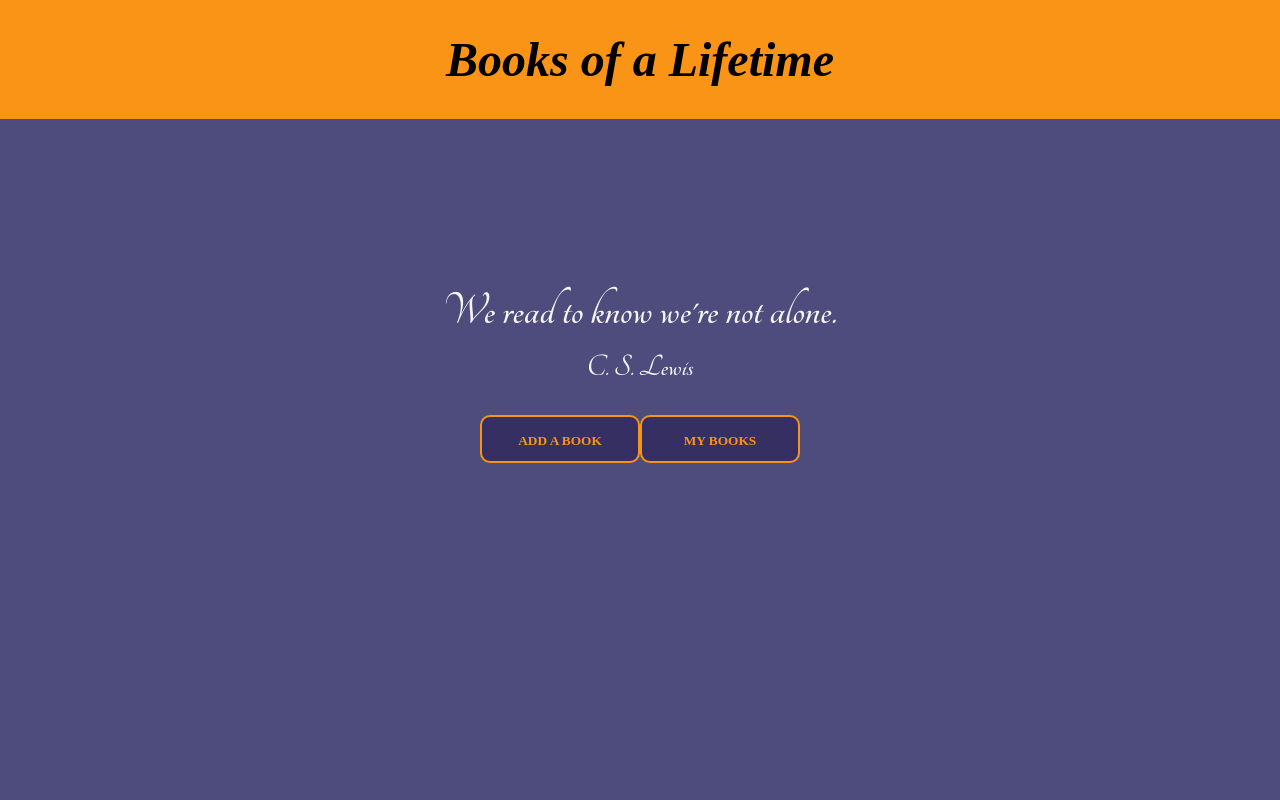
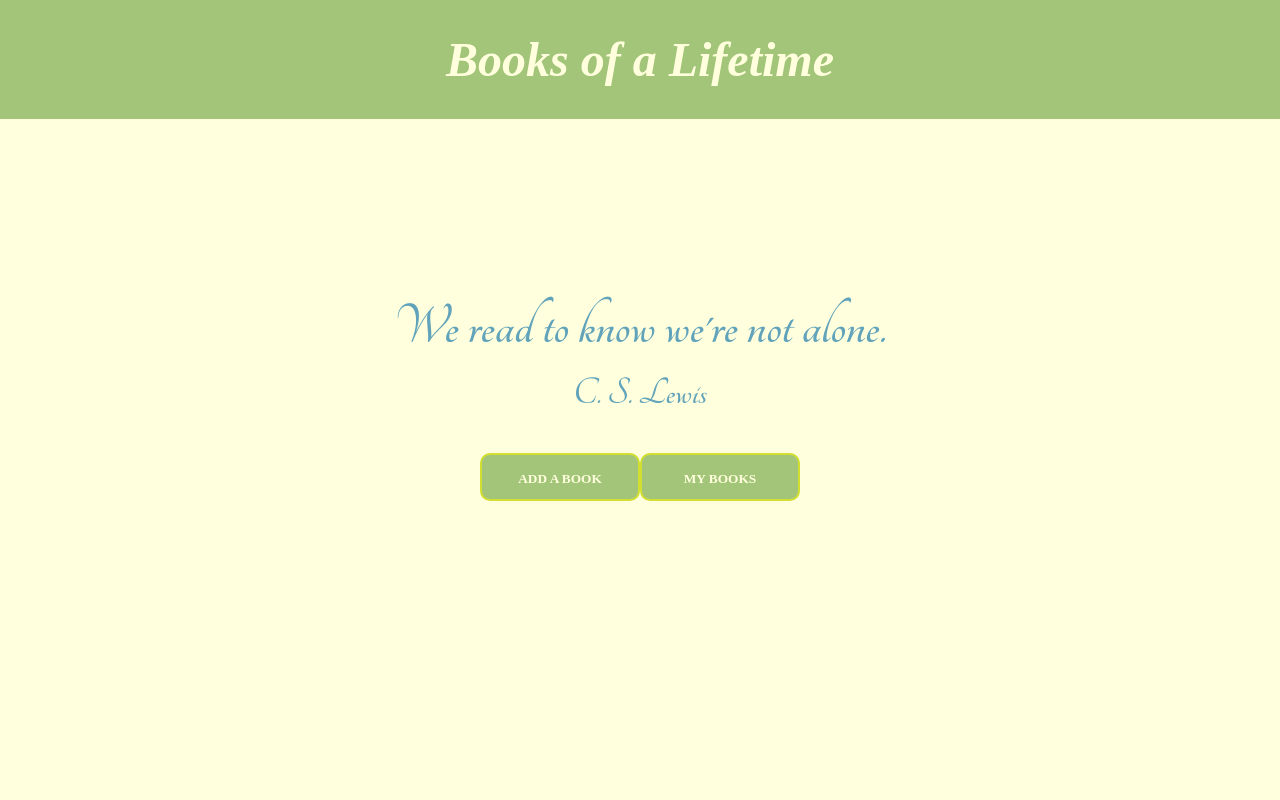
Before and after one commit to gabriele-andolina/book-organiser, a React (Create React App) app: page / in a window 1280 px wide. Shown: the top 800 px of the page. Built offline with nearby package versions, Linux system fonts and the light colour scheme; a web font is replaced by a local one.

Commit message:
Style: Changed color palette

```diff
--- a/src/App.js
+++ b/src/App.js
@@ -56,7 +56,7 @@ function Main() {
     return (
         <div className="main-page">
             {quoteIsActive && <Quote />}
-            <div className="main-page-btns">
+            <div className="main-page-buttons">
                 {addBooksBtnIsActive && (
                     <Button onClick={handleAddBooks}>Add a book</Button>
                 )}
--- a/src/style.css
+++ b/src/style.css
@@ -13,14 +13,15 @@ body {
     font-family: "Brygada 1918", "Times New Roman", sans-serif;
     font-size: 1.5rem;
     font-style: italic;
-    background-color: #f99417;
+    background-color: #a2c579;
+    color: #ffffdd;
     width: 100vw;
 }
 
 .main-page {
-    background-color: #4d4c7d;
+    background-color: #ffffdd;
     width: 100vw;
-    height: 100vh;
+    height: 110vh;
     display: flex;
     flex-direction: column;
     justify-content: first baseline;
@@ -33,8 +34,9 @@ body {
     align-items: center;
     margin-top: 8rem;
     font-family: "Tangerine", "Times New Roman", sans-serif;
-    font-size: 2rem;
-    color: #f5f5f5;
+    font-size: 2.5rem;
+    /* font-weight: 800; */
+    color: #61a3ba;
 }
 
 .quote {
@@ -46,29 +48,24 @@ body {
 }
 
 button {
-    background-color: #363062;
-    color: #f99417;
+    background-color: #a2c579;
+    color: #ffffdd;
     width: 10rem;
     height: 3rem;
     padding: 1rem;
-    border: 2px solid #f99417;
+    border: 2px solid #d2de32;
     border-radius: 10px;
-    /* box-shadow: 0px 3px 3px 0 #f99417; */
     font-family: "Brygada 1918";
     font-weight: 700;
     text-transform: uppercase;
 }
 
 button:hover {
-    /* width: 11rem;
-    height: 4rem; */
-    background-color: #f99417;
-    color: #363062;
-    /* box-shadow: 0px 3px 3px 0 #363062; */
-    border: 2px solid #363062;
+    background-color: #ffffdd;
+    color: #a2c579;
 }
 
-.main-page-btns {
+.main-page-buttons {
     display: flex;
     justify-content: space-between;
     width: 25vw;
@@ -86,21 +83,22 @@ button:hover {
 .add-book-form {
     display: flex;
     flex-direction: column;
-    margin-bottom: 0.6rem;
+    align-items: center;
+    width: 20vw;
 }
 
 .title {
     margin-top: 2rem;
     margin-bottom: 0.6rem;
     font-family: "Tangerine", "Times New Roman", sans-serif;
-    color: #f5f5f5;
+    color: #61a3ba;
     font-size: 3rem;
 }
 
 label {
     font-family: "Brygada 1918";
     font-size: 0.8rem;
-    color: #f5f5f5;
+    color: #61a3ba;
     margin-bottom: 0.4rem;
 }
 
@@ -110,10 +108,10 @@ input[type="file"] {
     width: 20rem;
     height: 2rem;
     margin-bottom: 1rem;
-    color: #363062;
+    color: #61a3ba;
     font-family: "Brygada 1918";
     font-weight: 500;
-    border: 2px solid #f99417;
+    border: 2px solid #d2de32;
     border-radius: 10px;
     padding: 0.5rem;
 }
@@ -124,7 +122,7 @@ textarea {
 
 input:focus,
 textarea:focus {
-    box-shadow: 0px 3px 3px 0 #f99417;
+    /* border: 2px solid #d2de32; */
     width: 21rem;
     height: 3rem;
 }
@@ -139,8 +137,8 @@ textarea:focus {
     position: absolute;
     left: 0px;
     width: 30vw;
-    height: 100vh;
-    background-color: #363062;
+    height: 110vh;
+    background-color: #61a3ba;
 }
 
 .my-books li {
@@ -157,8 +155,8 @@ textarea:focus {
     right: 1vw;
     height: 6rem;
     width: 28vw;
-    background-color: #f5f5f5;
-    border: 2px solid #f99417;
+    background-color: #ffffdd;
+    border: 3px solid #d2de32;
     padding-left: 0.4rem;
 }
 
```
